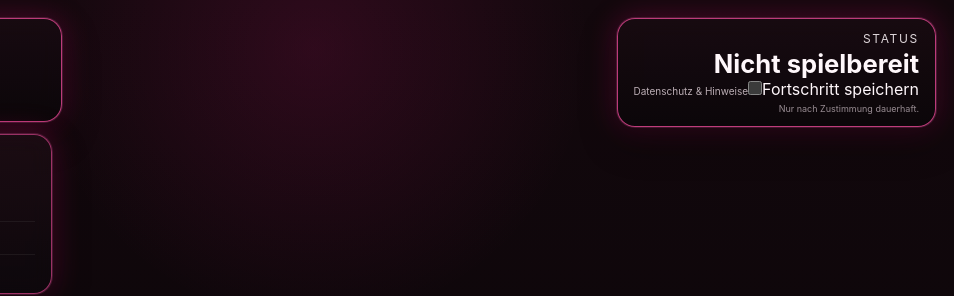
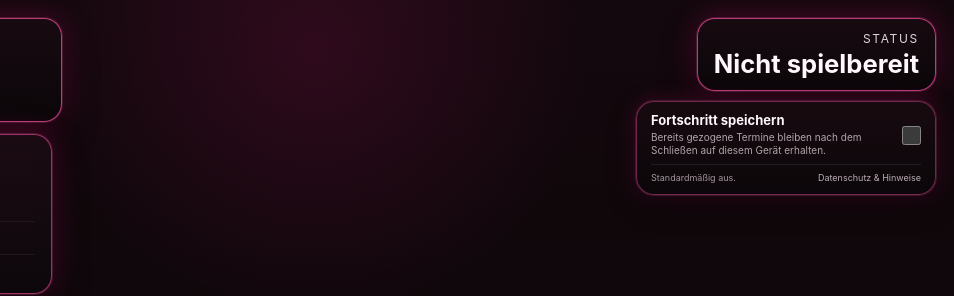
Before and after one commit to ptrcdx/ninepins, a website: page docs/index.html in a window 1280 px wide. Shown: the top 296 px of the page, 326-1280 px from the left. Drawn offline with Linux system fonts and the light colour scheme.

Commit message:
Fix progress persistence control layout

```diff
--- a/docs/index.html
+++ b/docs/index.html
@@ -48,9 +48,19 @@ canvas{display:block;width:100%;height:100%;touch-action:none}
 .dates li strong{font-size:16px;font-weight:800;letter-spacing:.02em;color:#fff}
 .dates li.pending strong{opacity:.45;font-weight:600}
 .dates li.revealed strong{color:var(--gold)}
-.status{text-align:right;min-width:184px;padding:12px 16px;border-color:var(--panel-border);background:var(--panel-strong);box-shadow:var(--shadow-strong)}
+.right-stack{display:flex;flex-direction:column;align-items:flex-end;gap:10px}
+.status{text-align:right;min-width:220px;padding:12px 16px;border-color:var(--panel-border);background:var(--panel-strong);box-shadow:var(--shadow-strong)}
 .status strong{display:block;margin-top:4px;font-size:clamp(20px,2vw,28px);line-height:1.1}
-.legal-link{pointer-events:auto;display:inline-block;margin-top:7px;color:rgba(255,238,246,.72);font-size:10px;text-decoration:none}.legal-link:hover,.legal-link:focus-visible{color:#fff;text-decoration:underline}\n.persistence-choice{pointer-events:auto;display:flex;align-items:center;justify-content:flex-end;gap:6px;margin-top:8px;color:rgba(255,238,246,.84);font-size:10px;line-height:1.2;cursor:pointer}.persistence-choice input{width:14px;height:14px;margin:0;accent-color:var(--pink)}.persistence-note{margin-top:4px;color:rgba(255,238,246,.58);font-size:9px;line-height:1.25;max-width:180px;margin-left:auto}
+.persistence-card{pointer-events:auto;width:300px;max-width:min(300px,calc(100vw - 36px));padding:11px 14px;border-color:rgba(255,80,165,.42);background:var(--panel-strong);box-shadow:var(--shadow)}
+.persistence-choice{display:flex;align-items:center;justify-content:space-between;gap:14px;min-height:44px;cursor:pointer}
+.persistence-copy{display:flex;min-width:0;flex-direction:column;gap:3px;text-align:left}
+.persistence-copy strong{font-size:13px;line-height:1.15}
+.persistence-copy span{color:rgba(255,238,246,.68);font-size:10px;line-height:1.3}
+.persistence-choice input{flex:0 0 auto;width:19px;height:19px;margin:0;accent-color:var(--pink);cursor:pointer}
+.persistence-choice:focus-within{outline:2px solid rgba(255,255,255,.9);outline-offset:4px;border-radius:8px}
+.persistence-footer{display:flex;align-items:center;justify-content:space-between;gap:10px;margin-top:7px;padding-top:7px;border-top:1px solid rgba(255,255,255,.08)}
+.persistence-note{min-width:0;color:rgba(255,238,246,.62);font-size:9px;line-height:1.25;text-align:left}
+.legal-link{pointer-events:auto;flex:0 0 auto;color:rgba(255,238,246,.72);font-size:9px;text-decoration:none}.legal-link:hover,.legal-link:focus-visible{color:#fff;text-decoration:underline}
 .bottom{display:flex;justify-content:center;padding-bottom:max(2px,env(safe-area-inset-bottom))}
 .hint{width:min(664px,calc(100vw - 36px));text-align:center;padding:18px 22px;border-color:rgba(255,80,165,.70);background:var(--panel-strong);box-shadow:var(--shadow-strong)}
 .hint strong{display:block;font-size:clamp(22px,2.7vw,36px);font-weight:800;line-height:1.18}
@@ -121,7 +131,22 @@ canvas{display:block;width:100%;height:100%;touch-action:none}
         </ol>
       </div>
     </div>
-    <div class="card status"><small>Status</small><strong id="status">Link wird geprüft ...</strong><a class="legal-link" href="./legal.html">Datenschutz &amp; Hinweise</a><label class="persistence-choice" for="persist-progress"><input id="persist-progress" type="checkbox"><span>Fortschritt speichern</span></label><div id="persist-progress-note" class="persistence-note">Nur nach Zustimmung dauerhaft.</div></div>
+    <div class="right-stack">
+      <div class="card status"><small>Status</small><strong id="status">Link wird geprüft ...</strong></div>
+      <div class="card persistence-card">
+        <label class="persistence-choice" for="persist-progress">
+          <span class="persistence-copy">
+            <strong>Fortschritt speichern</strong>
+            <span>Bereits gezogene Termine bleiben nach dem Schließen auf diesem Gerät erhalten.</span>
+          </span>
+          <input id="persist-progress" type="checkbox" aria-describedby="persist-progress-note">
+        </label>
+        <div class="persistence-footer">
+          <span id="persist-progress-note" class="persistence-note">Standardmäßig aus.</span>
+          <a class="legal-link" href="./legal.html">Datenschutz &amp; Hinweise</a>
+        </div>
+      </div>
+    </div>
   </div>
   <div class="bottom"><div class="card hint"><strong id="hintTitle">Persönlichen Link prüfen</strong><span id="hintText">Nach erfolgreicher Prüfung liegt die Kugel vorne bereit.</span><div class="meter"><i id="power"></i></div><button id="next" type="button" hidden>Nächster Wurf</button></div></div>
 </div>
```
